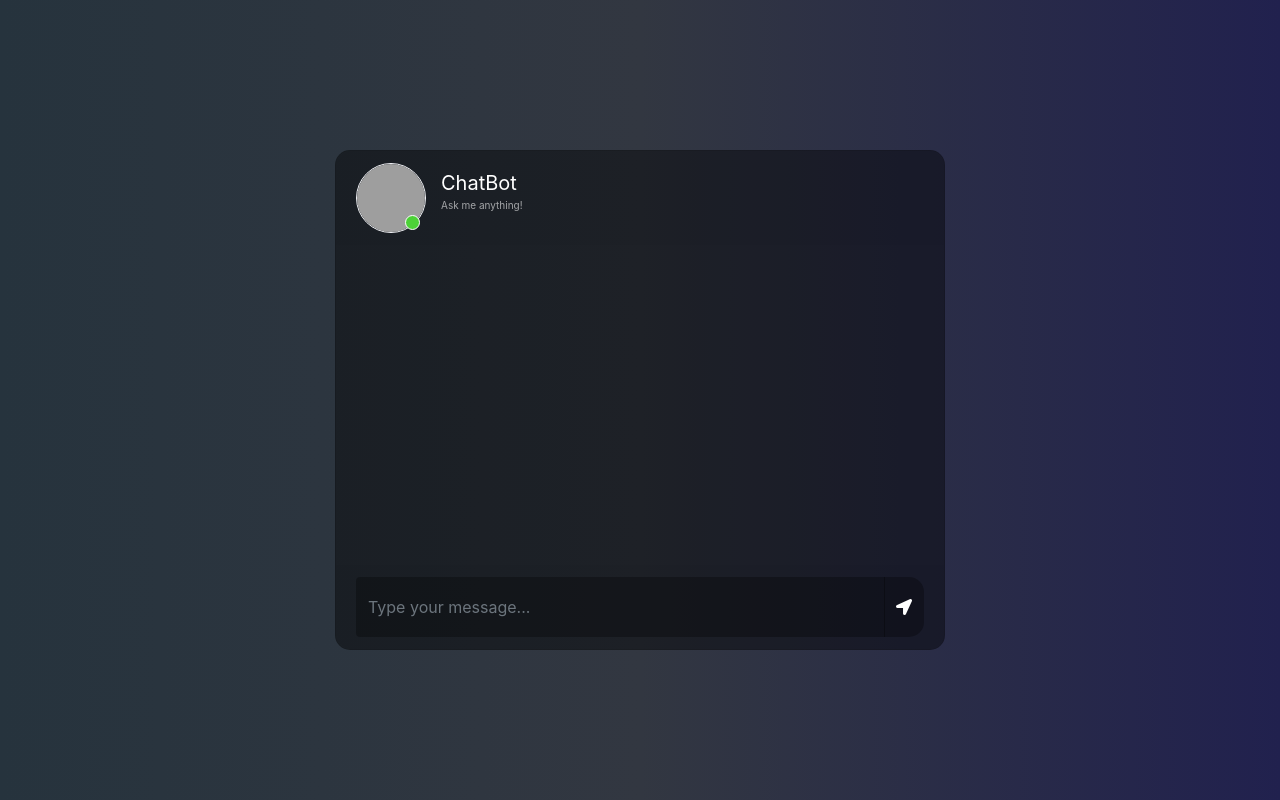
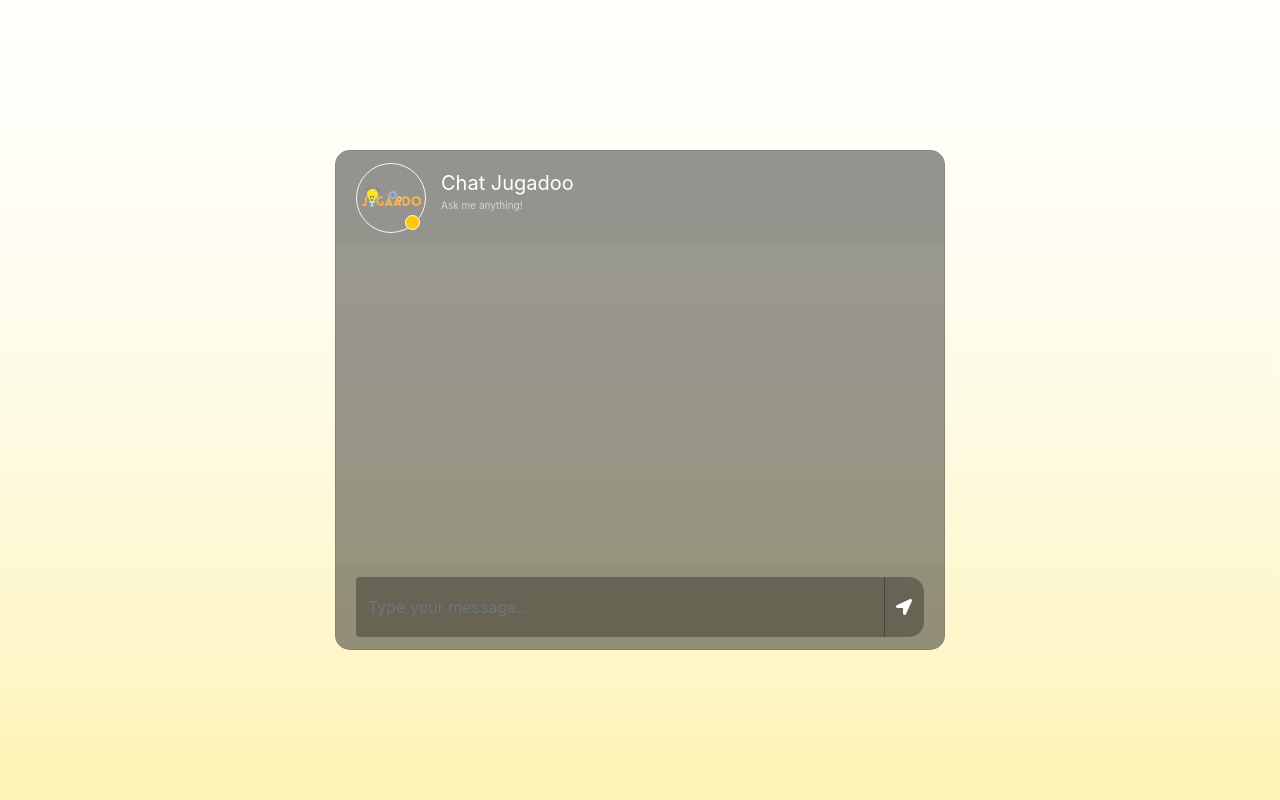
Before and after one commit to neeveshjain/Jugadoo_Server, a Flask app: page /chat in a window 1280 px wide. Run offline with Flask 3, Linux system fonts and the light colour scheme; some libraries are stand-ins or nearby versions; grey boxes are pictures that could not be loaded.

Commit message:
changes made

```diff
--- a/app.py
+++ b/app.py
@@ -7,8 +7,8 @@ from flask import Flask, render_template, request, jsonify
 from transformers import AutoModelForCausalLM, AutoTokenizer
 import torch
 
-tokenizer = AutoTokenizer.from_pretrained("gpt2")
-model = AutoModelForCausalLM.from_pretrained("microsoft/DialoGPT-medium")
+tokenizer = AutoTokenizer.from_pretrained("EleutherAI/gpt-neo-2.7B")
+model = AutoModelForCausalLM.from_pretrained("EleutherAI/gpt-neo-2.7B")
 
 app = Flask(__name__)
 app.config['MAIL_SERVER'] = 'smtp.your-email.com'
@@ -83,9 +83,7 @@ def forgot_password():
             flash('Password reset email sent!', 'info')
         else:
             flash('Email not found!', 'danger')
-
         return redirect(url_for('login'))
-
     return render_template('forgot_password.html')
 
 @app.route('/reset_password/<token>', methods=['GET', 'POST'])
@@ -112,16 +110,14 @@ def chat():
 @app.route("/chat/get", methods=["GET", "POST"])
 def chatting():
     msg = request.form["msg"]
-    return get_Chat_response(msg)
+    return get_chat_response(msg)
 
 
-def get_Chat_response(text):
-    chat_history_ids = None
-    for step in range(5):
-        new_user_input_ids = tokenizer.encode(str(text) + tokenizer.eos_token, return_tensors='pt')
-        bot_input_ids = torch.cat([chat_history_ids, new_user_input_ids], dim=-1) if step > 0 else new_user_input_ids
-        chat_history_ids = model.generate(bot_input_ids, max_length=1000, pad_token_id=tokenizer.eos_token_id)
-        return tokenizer.decode(chat_history_ids[:, bot_input_ids.shape[-1]:][0], skip_special_tokens=True)
+def get_chat_response(text):
+    inputs = tokenizer.encode(text, return_tensors="pt")
+    outputs = model.generate(inputs, max_length=1024, pad_token_id=tokenizer.eos_token_id)
+    response = tokenizer.decode(outputs[0], skip_special_tokens=True)
+    return response
 
 if __name__ == '__main__':
     app.run(debug=True)
--- a/static/css/chat_bot.css
+++ b/static/css/chat_bot.css
@@ -2,8 +2,13 @@ body,html{
 	height: 100%;
 	margin: 0;
 	background: rgb(44, 47, 59);
-   background: -webkit-linear-gradient(to right, rgb(40, 59, 34), rgb(54, 60, 70), rgb(32, 32, 43));
-	background: linear-gradient(to right, rgb(38, 51, 61), rgb(50, 55, 65), rgb(33, 33, 78));
+   /* background: -webkit-linear-gradient(to right, rgb(40, 59, 34), rgb(54, 60, 70), rgb(32, 32, 43));
+	background: linear-gradient(to right, rgb(38, 51, 61), rgb(50, 55, 65), rgb(33, 33, 78)); */
+	background-image: url('../images/footer_background.png');
+	background-size: cover;
+	background-repeat: no-repeat;
+	background-position: center center;
+
 }
 
 .chat{
@@ -113,7 +118,7 @@ border-radius: 0 0 15px 15px !important;
 	position: absolute;
 	height: 15px;
 	width:15px;
-	background-color: #4cd137;
+	background-color: #ffc60d;
 	border-radius: 50%;
 	bottom: 0.2em;
 	right: 0.4em;
@@ -150,7 +155,7 @@ border-radius: 0 0 15px 15px !important;
 	margin-bottom: auto;
 	margin-left: 10px;
 	border-radius: 25px;
-	background-color: rgb(82, 172, 255);
+	background-color: rgb(248, 152, 63);
 	padding: 10px;
 	position: relative;
 }
@@ -159,7 +164,7 @@ border-radius: 0 0 15px 15px !important;
 	margin-bottom: auto;
 	margin-right: 10px;
 	border-radius: 25px;
-	background-color: #58cc71;
+	background-color: #fda33c;
 	padding: 10px;
 	position: relative;
 }
--- a/templates/chat_bot.html
+++ b/templates/chat_bot.html
@@ -24,12 +24,12 @@
 					<div class="card-header msg_head">
 						<div class="d-flex bd-highlight">
 							<div class="img_cont">
-								<img src="https://i.ibb.co/fSNP7Rz/icons8-chatgpt-512.png"
+								<img src="../static/images/logo.png"
 									class="rounded-circle user_img">
 								<span class="online_icon"></span>
 							</div>
 							<div class="user_info">
-								<span>ChatBot</span>
+								<span>Chat Jugadoo</span>
 								<p>Ask me anything!</p>
 							</div>
 						</div>
```
